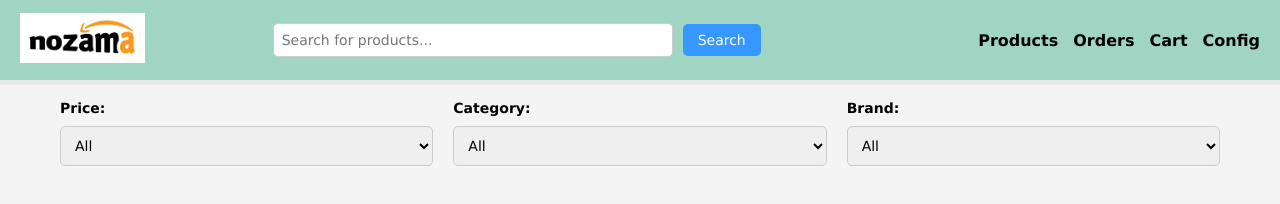
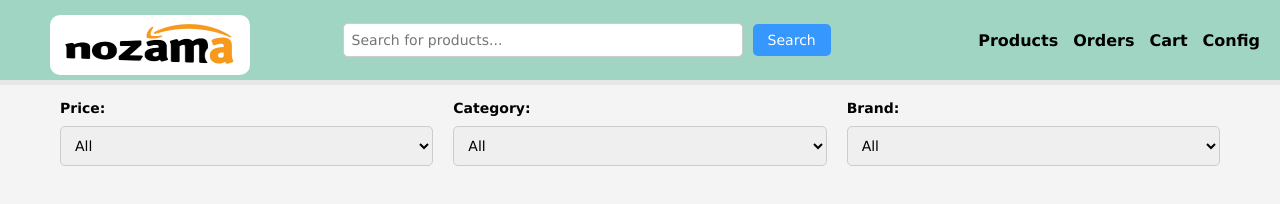
Before and after one commit to niparra21/Nozama, a plain HTML site: page GUI/Products.html in a window 1280 px wide. Drawn offline with Linux system fonts and the light colour scheme; no server answers.

Commit message:
logo format

```diff
--- a/GUI/Products.html
+++ b/GUI/Products.html
@@ -27,8 +27,23 @@
             padding: 0 20px;
         }
 
+        .logo {
+            display: flex;
+            align-items: center;
+        }
+
         .logo img {
-            height: 50px;
+            width: 200px;
+            height: 60px;
+            margin-top: 10px;
+            margin-left: 30px;
+            border-radius: 10px;
+        }
+
+        .logo span {
+            font-weight: bold;
+            font-size: 25px;
+            margin-left: 10px;
         }
 
         .search-bar {
```
Also changed, not shown: GUI/CheckOut.html (+13 -2 lines), GUI/MainMenu.html (+10 -2 lines), GUI/Orders.html (+13 -2 lines), GUI/ProductDetail.html (+11 -1 lines), GUI/ShoppingCart.html (+13 -2 lines), GUI/UserConfig.html (+6 -1 lines).
